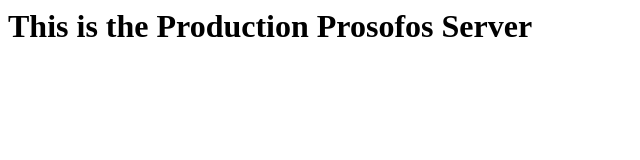
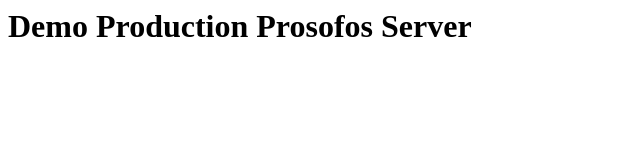
Before and after one commit to gopalprosofos/jenkins, a plain HTML site: page index.html in a window 1280 px wide. Shown: the whole page, without its empty margins (0-640 px from the left). Drawn offline with Linux system fonts and the light colour scheme.

Commit message:
Update index.html

```diff
--- a/index.html
+++ b/index.html
@@ -1 +1 @@
-<h1>This is the Production Prosofos Server </h1>
+<h1>Demo Production Prosofos Server </h1>
```
